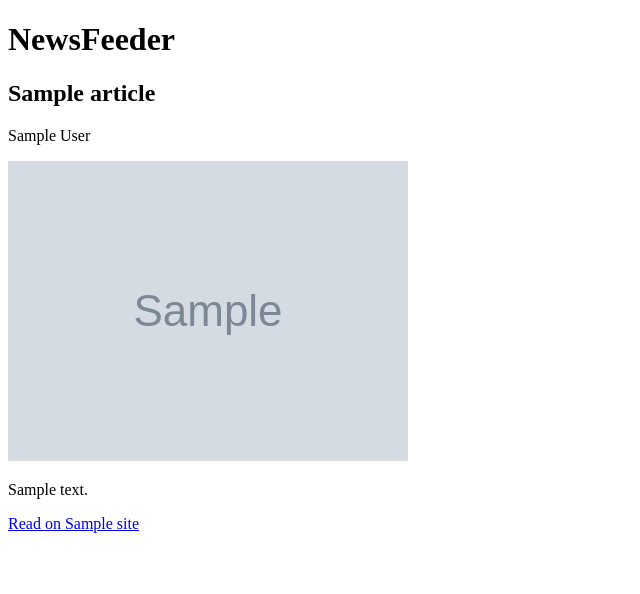
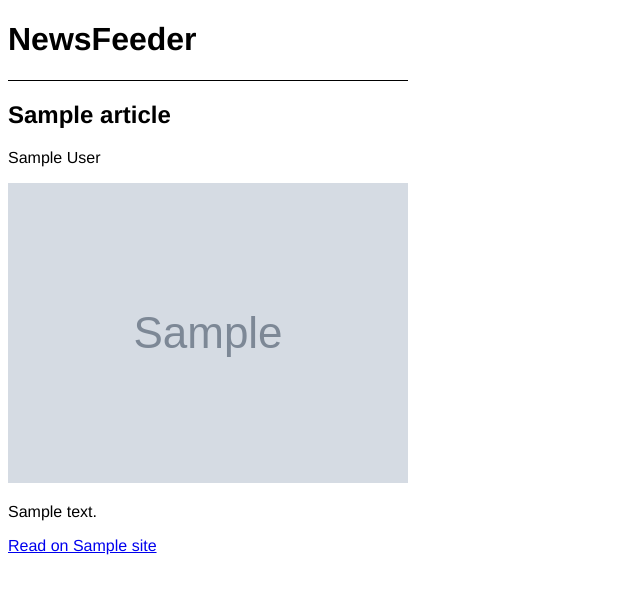
Before and after one commit to Spiess/newsfeeder, a Flask app: template plate/templates/base.html in a window 1280 px wide. Shown: the top 594 px of the page, without its empty margins (0-640 px from the left). Run offline with Flask 2, Linux system fonts and the light colour scheme; the template is opened without the code that fills it: most values are stand-ins (such as "Sample title", 1, 10 or a date in 2020); grey boxes marked "Sample" are stand-in pictures.

Commit message:
Added very basic CSS.

```diff
--- /dev/null
+++ b/plate/static/style.css
@@ -0,0 +1,39 @@
+body {
+  font-family: 'Helvetica', 'Lucida Grande', 'Lucida Sans Unicode', 'Geneva', 'Verdana', sans-serif;
+}
+
+img {
+  max-width: 100%;
+  height: auto;
+}
+
+article {
+  margin-bottom: 20px;
+  display: inline-block;
+}
+
+.articles {
+  column-width: 400px;
+}
+
+@media (prefers-color-scheme: light) {
+  body {
+    background-color: white;
+    color: black;
+  }
+
+  article {
+    border-top: 1px solid black;
+  }
+}
+
+@media (prefers-color-scheme: dark) {
+  body {
+    background-color: #161618;
+    color: white;
+  }
+
+  article {
+    border-top: 1px solid white;
+  }
+}
--- a/plate/templates/base.html
+++ b/plate/templates/base.html
@@ -3,11 +3,13 @@
 <head>
   <meta charset="UTF-8">
   <link rel="shortcut icon" href="{{ url_for('static', filename='favicon.ico') }}">
+  <link rel="stylesheet", type="text/css" href="{{ url_for('static', filename='style.css') }}">
   <title>NewsFeeder</title>
 </head>
 <body>
 <h1>NewsFeeder</h1>
 {% block content%}
+  <div class="articles">
   {% for article in articles %}
       <article>
         <header>
@@ -23,6 +25,7 @@
         <a href="{{ article['link'] }}">Read on {{ article['site'] }}</a>
       </article>
     {% endfor %}
+  </div>
 {% endblock %}
 </body>
 </html>
```
Lines whose indentation alone changed are shown as unchanged.
